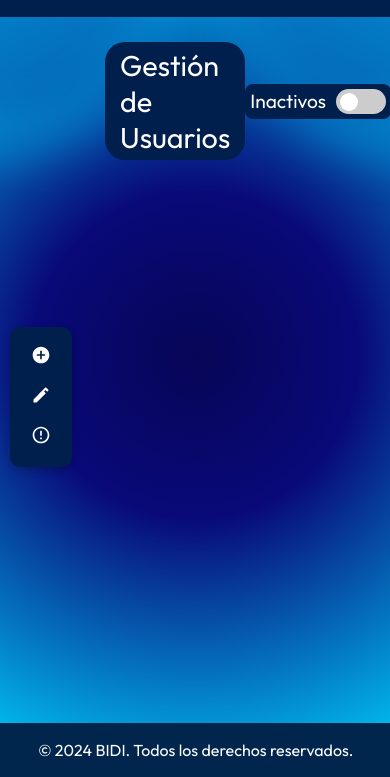
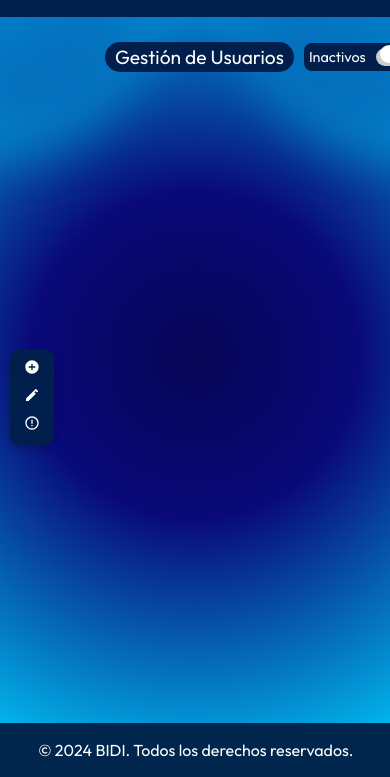
Before and after one commit to Isaacjbar/BIDI_Frontend, a plain HTML site: page PrototipTwo/v/index.html in a window 390 px wide. Shown: the part 67-844 px from the top of the page. Drawn offline with Linux system fonts and the light colour scheme; some packages are replaced by stand-ins of ours; a script that the page names is missing.

Commit message:
Implementación de responsividad

```diff
--- a/PrototipTwo/css/globalStyles.css
+++ b/PrototipTwo/css/globalStyles.css
@@ -196,31 +196,22 @@ main {
     justify-content: space-between;
     align-items: center;
     margin-bottom: 20px;
+    flex-wrap: nowrap;
 }
 
 /* Fondo y efecto hover para el botón "Registrar" */
-.register-group{
-    background-color: #001f4d;
-    padding: 5px;
-    border-radius: 8px;
-    display: inline-flex; /* Permite que los elementos se alineen en una sola fila */
-    align-items: left;
-    margin-right: 10px; /* Espacio entre los elementos */
-    transition: transform 0.2s ease;
-    gap: 10px;
-}
-
 .filter-group {
     background-color: #001f4d;
     padding: 5px;
     border-radius: 8px;
     display: inline-flex; /* Permite que los elementos se alineen en una sola fila */
-    align-items: left;
-    margin-right: 780px; /* Espacio entre los elementos */
+    align-items: center;
+    margin-right: auto; /* Espacio entre los elementos */
     transition: transform 0.2s ease;
+    gap: 10px;
 }
 
-.register-group:hover, .filter-group:hover {
+.filter-group:hover {
     transform: scale(1.05); /* Agrandamiento en hover */
 }
 
@@ -240,6 +231,7 @@ main {
     border-radius: 20px;
     margin: 0;
     transition: background-color 0.3s ease, transform 0.2s ease;
+    white-space: nowrap;
 }
 
 .section-title:hover {
@@ -264,7 +256,6 @@ main {
     color: #fff;
     font-size: 1.2em;
     font-weight: 200;
-    margin-right: 10px;
 }
 
 /* Estilos para el switch */
@@ -273,6 +264,7 @@ main {
     display: inline-block;
     width: 50px;
     height: 25px;
+    transition: width 0.3s ease, height 0.3s ease;
 }
 
 .switch input {
@@ -328,7 +320,7 @@ input:checked + .slider:before {
 
 .card {
     width: 230px;
-    height: 230px;
+    height: auto;
     border-radius: 50px;
     background: #e0e0e0;
     box-shadow: -1px -1px 1px rgba(255, 255, 255, 0.5);
@@ -615,6 +607,7 @@ input[type="password"] {
     align-items: center;
     box-shadow: 0 4px 8px rgba(0, 0, 0, 0.2);
     z-index: 10;
+    transition: width 0.3s ease, padding 0.3s ease;
 }
 
 /* Estilo de los iconos en la barra lateral */
@@ -651,3 +644,165 @@ input[type="password"] {
     transition: background-color 0.3s ease;
     z-index: 5; /* Coloca el botón encima de la opacidad */
 }
+
+/* RESPONSIVIDAD */
+
+/* Responsividad para pantallas medianas*/
+@media (max-width: 600px){
+    .section-title {
+        font-size: 1.5em;
+        padding: 3px 10px;
+    }
+}
+
+@media (max-width: 600px){
+    .status-text {
+        font-size: 1em;
+    }
+    .switch {
+        width: 40px;
+        height: 20 px;
+    }
+}
+
+@media (max-width: 600px) {
+    .sidebar {
+        width: 36px;
+        padding: 8px;
+    }
+    .sidebar .icon {
+        margin: 6px 0;
+    }
+    .sidebar .icon svg {
+        width: 18px;
+        height: 18px;
+    }
+}
+
+@media (max-width: 600px) {
+    .card {
+        width: 200px;
+        padding: 12px;
+    }
+    .card-icon {
+        width: 40px;
+        height: 40px;
+    }
+    .card-icon svg {
+        width: 28px;
+        height: 28px;
+    }
+    .card-title {
+        font-size: 1.2em;
+    }
+    .card-description {
+        font-size: 0.9em;
+    }
+}
+
+/* Responsividad para pantallas muy pequeñas*/
+@media (max-width: 400px) {
+    .section-title {
+        font-size: 1.2em;
+
+    }
+}
+
+@media (max-width: 400px){
+    .status-text {
+        font-size: 0.9em;
+    }
+    .switch {
+        width: 35px;
+        height: 18px;
+    }
+}
+
+@media (max-width: 400px) {
+    .sidebar {
+        width: 32px;
+        padding: 6px;
+    }
+    .sidebar .icon {
+        margin: 4px 0;
+    }
+
+    .sidebar .icon svg{
+        width: 16px;
+        height: 16px;
+    }
+}
+
+@media (max-width: 400px) {
+    .card {
+        width: 180px;
+        padding: 10px;
+        border-radius: 15px;
+    }
+    .card-icon {
+        width: 35px;
+        height: 35px;
+    }
+    .card-icon svg {
+        width: 24px;
+        height: 24px;
+    }
+    .card-title {
+        font-size: 1em;
+    }
+    .card-description {
+        font-size: 0.8em;
+    }
+}
+
+/* Responsividad para pantallas grandes*/
+@media (min-width: 1200px) {
+    .section-title {
+        font-size: 1.9em; /* Tamaño más moderado del título */
+        padding: 6px 15px;
+    }
+    .filter-group .status-text {
+        font-size: 1.3em; /* Tamaño más moderado para el texto "Inactivos" */
+    }
+    .switch {
+        width: 48px; /* Tamaño moderado del switch */
+        height: 24px;
+    }
+    .sidebar {
+        width: 44px; /* Tamaño de barra lateral ligeramente ajustado */
+        padding: 10px;
+    }
+    .sidebar .icon {
+        margin: 8px 0; /* Espacio ajustado entre los iconos */
+    }
+    .sidebar .icon svg {
+        width: 22px; /* Tamaño moderado de los iconos */
+        height: 22px;
+    }
+}
+
+@media (min-width: 1200px) {
+    .card {
+        width: 230px;
+        padding: 18px;
+    }
+    .card-icon {
+        width: 50px;
+        height: 50px;
+    }
+    .card-icon svg {
+        width: 35px;
+        height: 35px;
+    }
+    .card-title {
+        font-size: 1.2em;
+    }
+    .card-description {
+        font-size: 1em;
+    }
+}
+
+.filter-group {
+    flex-shrink: 0;
+    margin-left: 10px;
+}
--- a/PrototipTwo/v/index.html
+++ b/PrototipTwo/v/index.html
@@ -82,9 +82,10 @@
 
     <!-- Contenido Principal -->
     <main class="content">
-
         <div class="section-header">
+            <div class="title-container">
             <h1 class="section-title">Gestión de Usuarios</h1>
+            </div>
             <div class="filter-group">
                 <span class="status-text" id="statusText">Inactivos</span>
                 <label class="switch">
```
